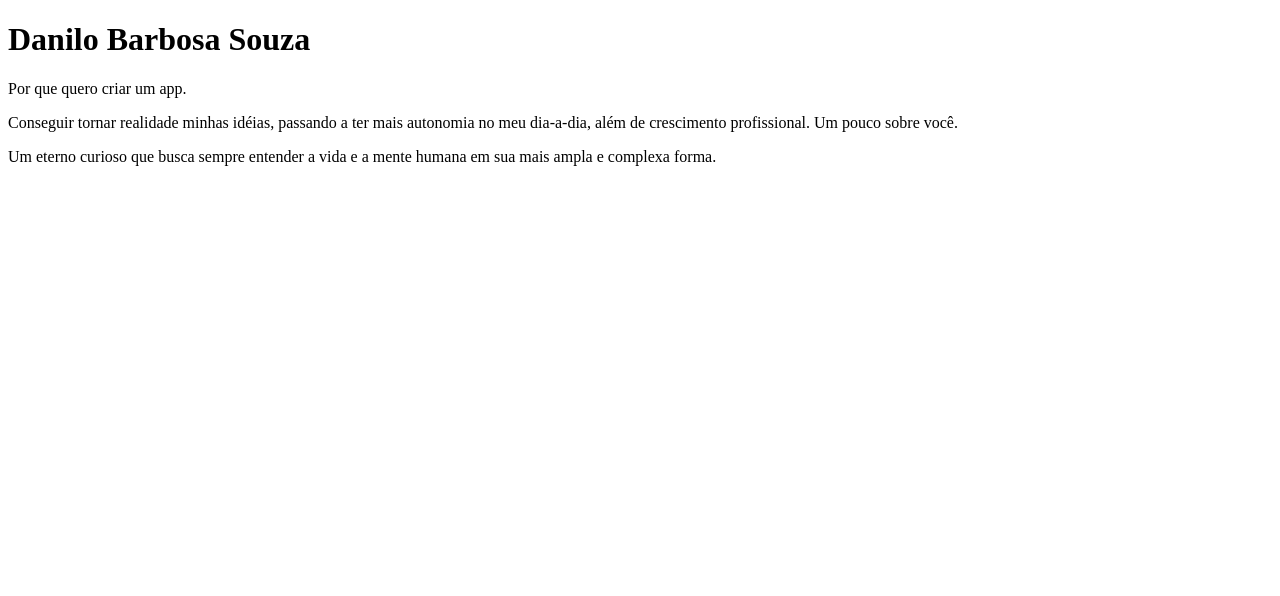
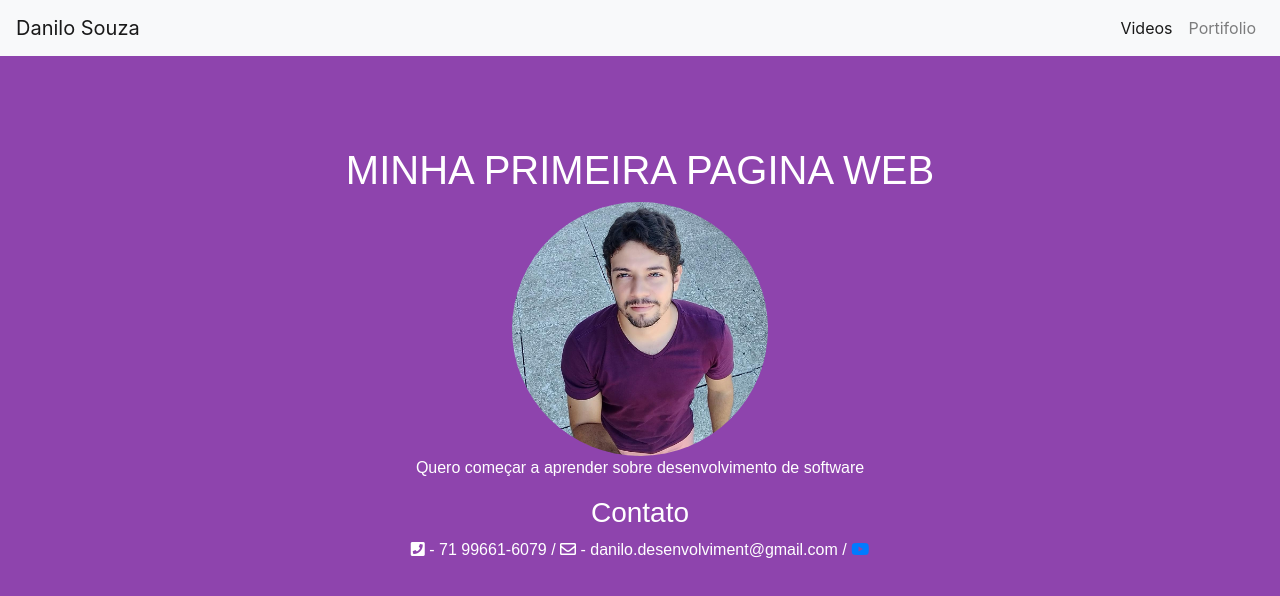
Before and after one commit to ZarakiDanzinho/curso-mobile, a plain HTML site: page index.html in a window 1280 px wide. Drawn offline with nearby package versions, Linux system fonts and the light colour scheme; a web font is replaced by a local one.

Commit message:
adicionando folha de estilo no site

```diff
--- /dev/null
+++ b/CSS/style.css
@@ -0,0 +1,28 @@
+.cor-fundo{
+  background-color: #8e44ad;
+}
+
+.intro{
+  color: white;
+  text-align: center;
+  margin-top: 7%
+}
+
+.intro img {
+  border-radius: 50%;
+  max-width: 20%;
+  max-height: 20%;
+}
+
+.lista-linha {
+  padding-left: 0;
+  list-style: none;
+}
+
+.lista-linha li{
+  display: inline-block;
+}
+
+.texto-fonte  {
+  font-family: 'Text Me One', sans-serif;
+}
--- a/index.html
+++ b/index.html
@@ -1,15 +1,82 @@
 <!DOCTYPE html>
-<html lang="en">
-<head>
-    <meta charset="UTF-8">
-    <meta name="viewport" content="width=device-width, initial-scale=1.0">
-    <meta http-equiv="X-UA-Compatible" content="ie=edge">
+<html lang="en" dir="ltr">
+  <head>
+    <meta charset="utf-8">
+    <meta name="viewport" content="width=device-width, initial-scale=1, shrink-to-fit=no">
+    <meta name="author" content="Danilo Souza">
+    <meta name="description" content="Primeira atividade do universo frontend">
     <title>Danilo Souza</title>
-</head>
-<body>
-    <h1>Danilo Barbosa Souza</h1>
-    Por que quero criar um app.
-    <p>Conseguir tornar realidade minhas idéias, passando a ter mais autonomia no meu dia-a-dia, além de crescimento profissional. Um pouco sobre você.</p>
-    <p>Um eterno curioso que busca sempre entender a vida e a mente humana em sua mais ampla e complexa forma.</p>
-</body>
+    <link rel="stylesheet" href="https://use.fontawesome.com/releases/v5.5.0/css/all.css" integrity="sha384-B4dIYHKNBt8Bc12p+WXckhzcICo0wtJAoU8YZTY5qE0Id1GSseTk6S+L3BlXeVIU" crossorigin="anonymous">
+    <link rel="stylesheet" href="CSS/style.css">
+    <link href="https://fonts.googleapis.com/css?family=Text+Me+One" rel="stylesheet">
+    <link rel="shortcut icon" href="img/favicon.ico" type="image/x-icon">
+    <link rel="icon" href="img/favicon.ico" type="image/x-icon">
+    <link rel="stylesheet" href="https://stackpath.bootstrapcdn.com/bootstrap/4.1.3/css/bootstrap.min.css" integrity="sha384-MCw98/SFnGE8fJT3GXwEOngsV7Zt27NXFoaoApmYm81iuXoPkFOJwJ8ERdknLPMO" crossorigin="anonymous">
+  </head>
+  <!-- Global site tag (gtag.js) - Google Analytics -->
+  <script async src="https://www.googletagmanager.com/gtag/js?id=UA-130171069-1"></script>
+  <script>
+    window.dataLayer = window.dataLayer || [];
+    function gtag(){dataLayer.push(arguments);}
+    gtag('js', new Date());
+
+    gtag('config', 'UA-130171069-1');
+  </script>
+  <body class="cor-fundo" >
+    <nav class="navbar navbar-expand-lg navbar-light bg-light">
+      <a class="navbar-brand" href="#">Danilo Souza</a>
+      <button class="navbar-toggler" type="button" data-toggle="collapse" data-target="#navbarText" aria-controls="navbarText" aria-expanded="false" aria-label="Toggle navigation">
+        <span class="navbar-toggler-icon"></span>
+      </button>
+      <div class="collapse navbar-collapse" id="navbarText">
+        <ul class="navbar-nav ml-auto">
+          <li class="nav-item active">
+            <a class="nav-link" href="#">Videos <span class="sr-only">(current)</span></a>
+          </li>
+          <li class="nav-item">
+            <a class="nav-link" href="#">Portifolio</a>
+          </li>
+        </ul>
+
+      </div>
+    </nav>
+    <header class="intro texto-fonte">
+      <h1>MINHA PRIMEIRA PAGINA WEB</h1>
+      <img src="img/fotofacebook.jpg" alt="Foto para testes ">
+      <p> Quero começar a aprender sobre desenvolvimento de software </p>
+      <h3>Contato</h3>
+      <ul class="lista-linha">
+      <li><i class="fas fa-phone-square"></i> - 71 99661-6079</li>
+      <li> / </li>
+      <li><i class="far fa-envelope"></i> - danilo.desenvolviment@gmail.com </li>
+      <li> / </li>
+      <li><a target="_blank" href="https://www.youtube.com/channel/UCZtLG5JTOf8zlp2eGxzoqKA"><i class="fab fa-youtube"></i></a></li>
+    </ul>
+    </header>
+    <section>
+      <div class="container">
+          <div class="row">
+              <div class="col-xs-4">
+                <div class="embed-responsive embed-responsive-16by9">
+                  <iframe class="embed-responsive-item" src="https://www.youtube.com/embed/5-2345bt2bQ" allowfullscreen></iframe>
+                </div>
+              </div>
+              <div class="col-xs-4">
+                <div class="embed-responsive embed-responsive-16by9">
+                  <iframe class="embed-responsive-item" src="https://www.youtube.com/embed/G0SNXFtcmjs" allowfullscreen></iframe>
+                </div>
+              </div>
+              <div class="col-xs-4">
+                <div class="embed-responsive embed-responsive-16by9">
+                  <iframe class="embed-responsive-item" src="https://www.youtube.com/embed/6OdU57Nk_iA" allowfullscreen></iframe>
+                </div>
+              </div>
+          </div>
+        </div>
+    </section>
+    <script src="https://code.jquery.com/jquery-3.3.1.slim.min.js" integrity="sha384-q8i/X+965DzO0rT7abK41JStQIAqVgRVzpbzo5smXKp4YfRvH+8abtTE1Pi6jizo" crossorigin="anonymous"></script>
+    <script src="https://cdnjs.cloudflare.com/ajax/libs/popper.js/1.14.3/umd/popper.min.js" integrity="sha384-ZMP7rVo3mIykV+2+9J3UJ46jBk0WLaUAdn689aCwoqbBJiSnjAK/l8WvCWPIPm49" crossorigin="anonymous"></script>
+    <script src="https://stackpath.bootstrapcdn.com/bootstrap/4.1.3/js/bootstrap.min.js" integrity="sha384-ChfqqxuZUCnJSK3+MXmPNIyE6ZbWh2IMqE241rYiqJxyMiZ6OW/JmZQ5stwEULTy" crossorigin="anonymous"></script>
+  </body>
+
 </html>
--- /dev/null
+++ b/style.css
@@ -0,0 +1,28 @@
+.cor-fundo{
+  background-color: #8e44ad;
+}
+
+.intro{
+  color: white;
+  text-align: center;
+  margin-top: 7%
+}
+
+.intro img {
+  border-radius: 50%;
+  max-width: 20%;
+  max-height: 20%;
+}
+
+.lista-linha {
+  padding-left: 0;
+  list-style: none;
+}
+
+.lista-linha li{
+  display: inline-block;
+}
+
+.texto-fonte  {
+  font-family: 'Text Me One', sans-serif;
+}
```
Also changed, not shown: img/favicon.ico (added), img/fotofacebook.jpg (added).
